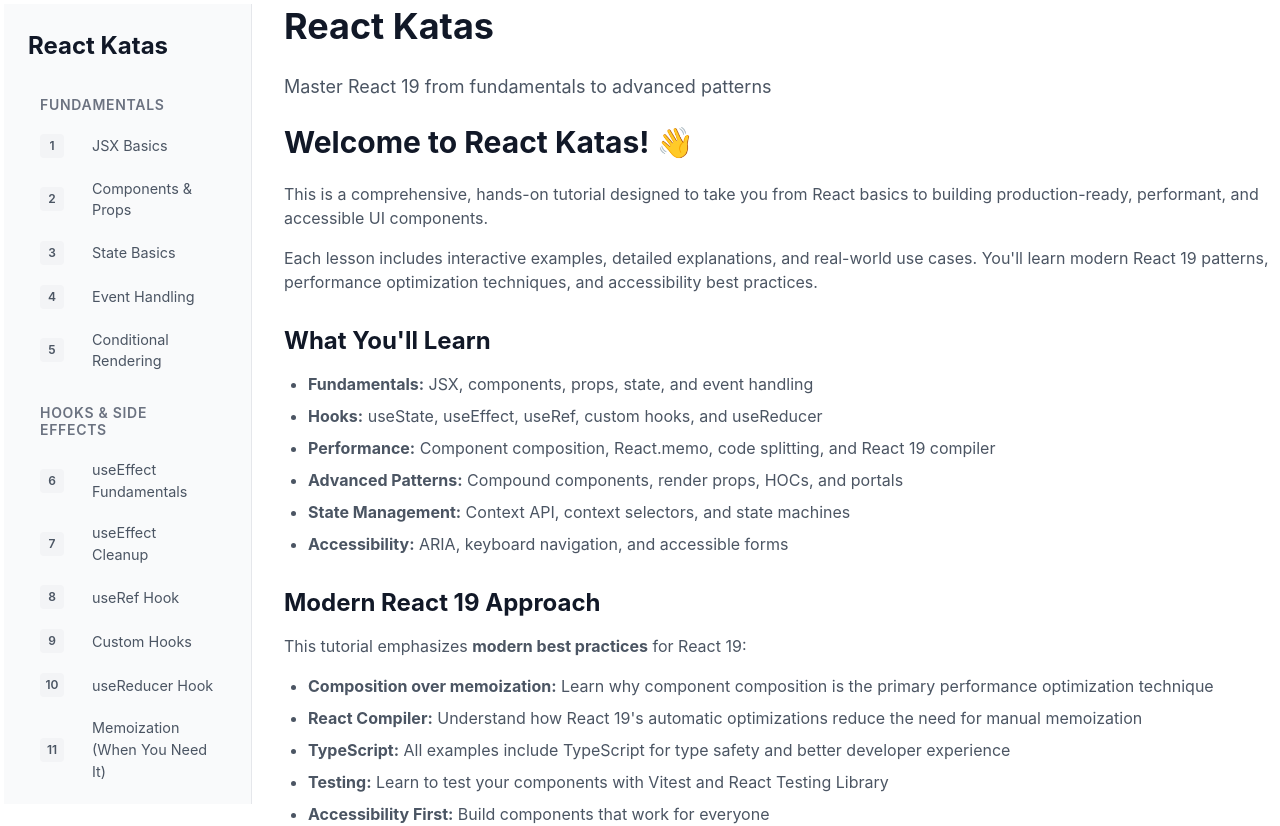
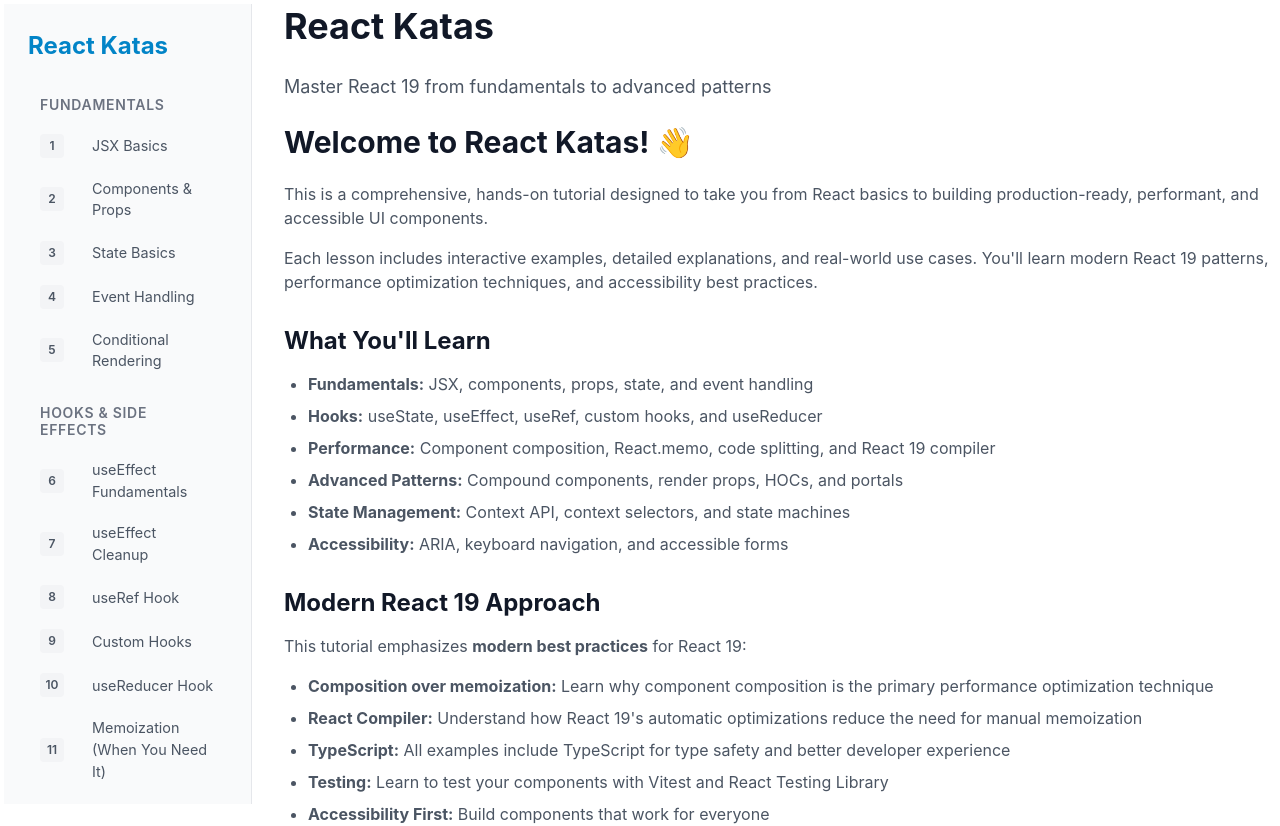
Before and after one commit to rajeshpillai/react-katas, a React (Vite) app: page / in a window 1280 px wide. Shown: the top 826 px of the page. Built offline with nearby package versions, Linux system fonts and the light colour scheme.

Commit message:
Home page link

```diff
--- a/src/components/Navigation/Sidebar.tsx
+++ b/src/components/Navigation/Sidebar.tsx
@@ -17,7 +17,7 @@
 
     return (
         <nav className={styles.sidebar}>
-            <div className={styles.logo}>React Katas</div>
+            <div className={styles.logo}><Link to="/">React Katas</Link></div>
 
             {sections.map((section) => {
                 const sectionLessons = getLessonsBySection(section)
```
